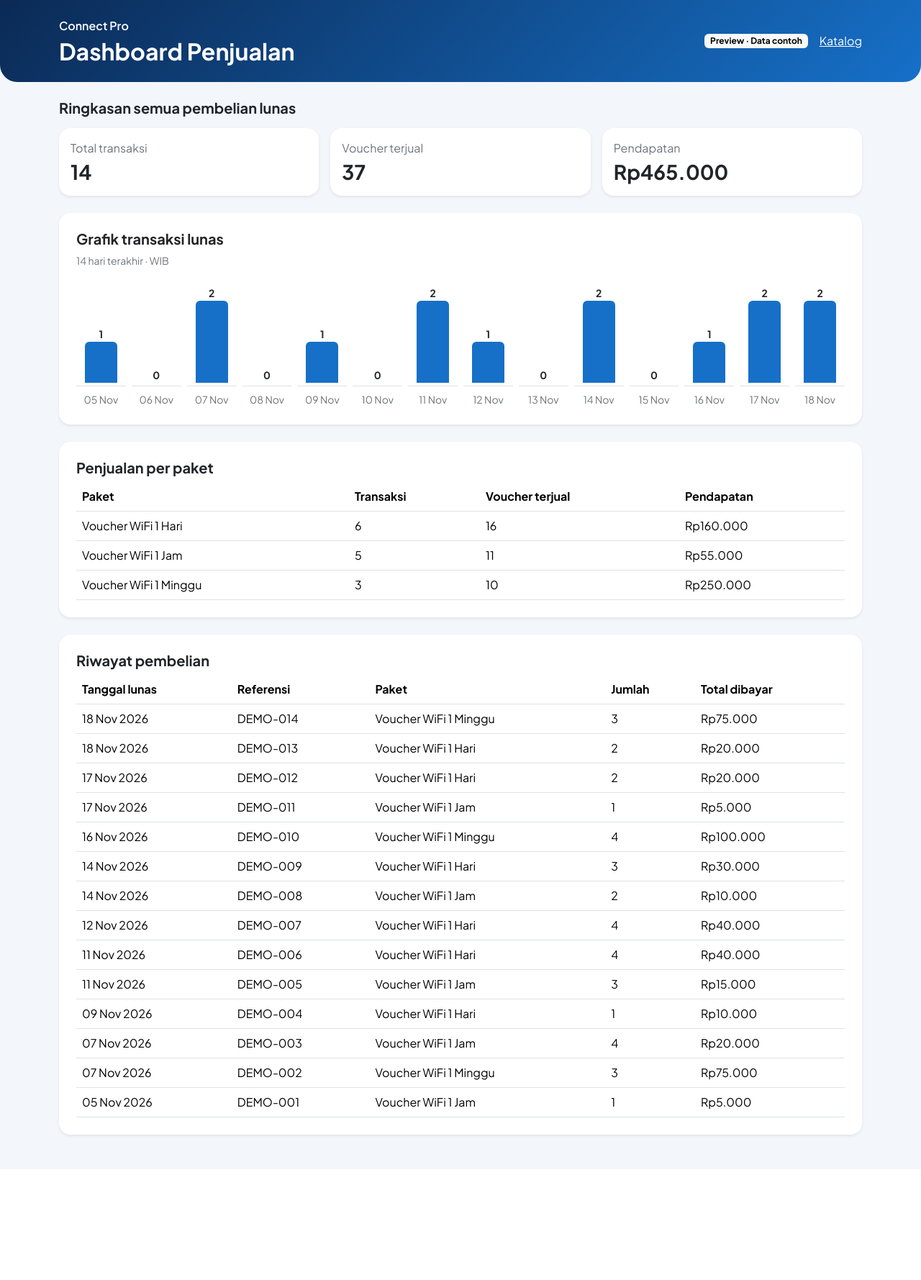
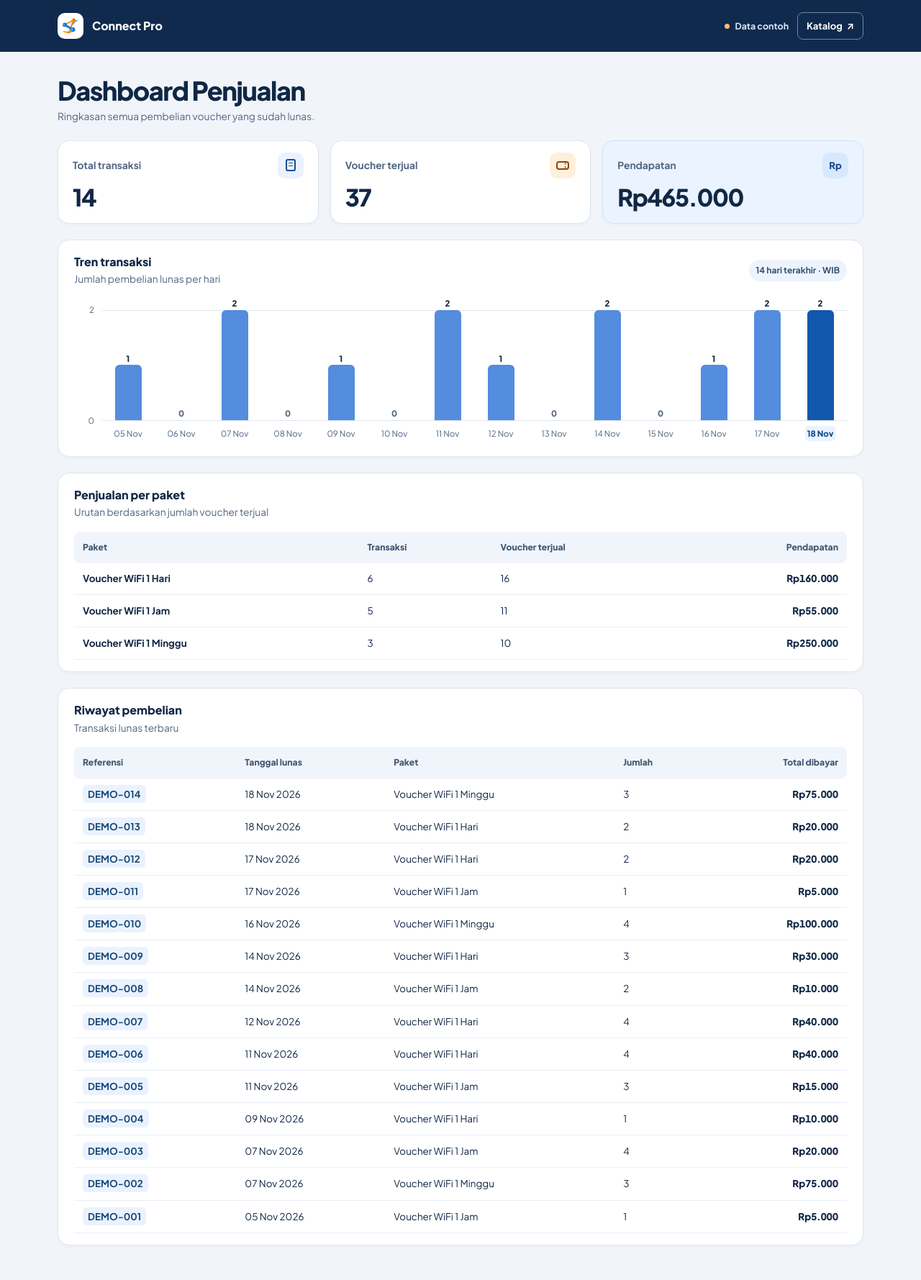
Before and after one commit to KykyAl/voucher-landing, a Laravel app: page /dashboard/preview in a window 1280 px wide. Shown: the whole page at 72% size. Before the commit the page ends 1583 px from the top, so only its background shows below. Run offline with Laravel 12, Linux system fonts and the light colour scheme.

Commit message:
uptimal dashboard

```diff
--- /dev/null
+++ b/public/css/voucher-dashboard.css
@@ -0,0 +1,175 @@
+.sales-dashboard {
+    --sales-ink: #102745;
+    --sales-muted: #506580;
+    --sales-border: #dce6f0;
+    --sales-blue: #145bb0;
+    min-height: 100vh;
+    background: #f1f5fa;
+    color: var(--sales-ink);
+}
+
+.sales-wrap {
+    width: min(1120px, 100% - 48px);
+    margin-inline: auto;
+}
+
+.sales-top {
+    background: #102a4e;
+    color: #fff;
+}
+
+.sales-top-inner,
+.sales-actions,
+.sales-brand,
+.sales-heading,
+.sales-metric-top,
+.sales-panel-head {
+    display: flex;
+    align-items: center;
+    gap: 12px;
+    justify-content: space-between;
+}
+
+.sales-top-inner { min-height: 72px; padding-block: 12px; }
+.sales-brand { color: #fff; font-size: 1rem; font-weight: 800; text-decoration: none; white-space: nowrap; }
+.sales-brand:hover { color: #dbeafe; }
+.sales-brand-mark { display: grid; place-items: center; width: 36px; height: 36px; background: #fff; border-radius: 10px; }
+.sales-actions { justify-content: flex-end; flex-wrap: wrap; }
+.sales-preview, .sales-user { color: #dce8f8; font-size: .78rem; font-weight: 700; }
+.sales-preview { display: inline-flex; align-items: center; gap: 7px; }
+.sales-preview span { width: 7px; height: 7px; border-radius: 50%; background: #ffbe70; }
+
+.sales-button {
+    display: inline-flex;
+    align-items: center;
+    gap: 6px;
+    background: transparent;
+    color: inherit;
+    font-size: .82rem;
+    font-weight: 700;
+    text-decoration: none;
+    padding: 8px 12px;
+    border: 1px solid #7087a4;
+    border-radius: 8px;
+    white-space: nowrap;
+}
+
+.sales-top .sales-button:hover { color: #fff; background: #244568; }
+.sales-button-primary { color: #fff; background: var(--sales-blue); border-color: var(--sales-blue); }
+.sales-button-primary:hover { color: #fff; background: #0e4a94; }
+.sales-dashboard :focus-visible { outline: 3px solid #4388e2; outline-offset: 3px; }
+
+.sales-main { display: grid; gap: 22px; padding-block: 32px 48px; }
+.sales-heading { flex-wrap: wrap; }
+.sales-heading h1 { margin: 0; font-size: clamp(1.65rem, 3vw, 2.25rem); font-weight: 800; letter-spacing: -.04em; }
+.sales-heading p,
+.sales-panel-head p { color: var(--sales-muted); margin: 5px 0 0; font-size: .86rem; }
+
+.sales-metrics { display: grid; grid-template-columns: repeat(3, minmax(0, 1fr)); gap: 16px; }
+
+.sales-metric,
+.sales-panel {
+    min-width: 0;
+    background: #fff;
+    border: 1px solid var(--sales-border);
+    border-radius: 16px;
+    box-shadow: 0 2px 5px rgb(20 48 82 / .035);
+}
+.sales-metric { padding: 16px 20px; }
+.sales-metric-pendapatan { background: #eaf3ff; border-color: #cfe2fa; }
+.sales-metric h2 { color: var(--sales-muted); font-size: .86rem; font-weight: 700; margin: 0; }
+.sales-value { font-size: clamp(1.4rem, 2.9vw, 2.05rem); font-weight: 800; letter-spacing: -.045em; line-height: 1.25; margin: 5px 0 0; overflow-wrap: anywhere; }
+
+.sales-metric-icon {
+    flex: 0 0 36px;
+    height: 36px;
+    border-radius: 10px;
+    display: grid;
+    place-items: center;
+    background: #eaf2ff;
+    color: #174d92;
+    font-size: .82rem;
+    font-weight: 800;
+}
+.sales-metric-voucher .sales-metric-icon { background: #fff0dc; color: #8f470a; }
+.sales-metric-pendapatan .sales-metric-icon { background: #d8e9ff; }
+.sales-icon-receipt { position: relative; width: 14px; height: 17px; border: 2px solid currentColor; border-radius: 3px; }
+.sales-icon-receipt::after { content: ""; position: absolute; inset: 3px 2px auto; height: 5px; border-block: 1px solid currentColor; }
+.sales-icon-ticket { position: relative; width: 18px; height: 12px; border: 2px solid currentColor; border-radius: 4px; }
+.sales-icon-ticket::after { content: ""; position: absolute; inset: 0 3px 0 auto; border-left: 1px dashed currentColor; }
+
+.sales-panel-head { flex-wrap: wrap; padding: 20px 22px 16px; }
+.sales-panel-title { font-size: 1rem; font-weight: 800; margin: 0; }
+.sales-period { color: #345171; background: #edf4fd; padding: 6px 10px; border-radius: 999px; font-size: .75rem; font-weight: 700; }
+
+.sales-chart-scroll { overflow-x: auto; margin: 0 22px 17px; padding: 16px 0 4px; }
+.sales-chart {
+    --sales-chart-height: 154px;
+    min-width: 625px;
+    display: grid;
+    grid-template-columns: 38px minmax(0, 1fr);
+    font-size: .72rem;
+}
+.sales-axis { position: relative; height: var(--sales-chart-height); color: var(--sales-muted); text-align: right; }
+.sales-axis span { position: absolute; right: 10px; transform: translateY(50%); }
+.sales-axis span:first-child { bottom: 100%; }
+.sales-axis span:last-child { bottom: 0; }
+.sales-bars {
+    display: grid;
+    grid-template-columns: repeat(14, minmax(0, 1fr));
+    margin: 0;
+    padding: 0;
+    list-style: none;
+    background: linear-gradient(var(--sales-border), var(--sales-border)) top / 100% 1px no-repeat;
+}
+.sales-bar-day { text-align: center; min-width: 0; }
+.sales-bar-track {
+    position: relative;
+    display: flex;
+    align-items: end;
+    justify-content: center;
+    height: var(--sales-chart-height);
+    border-bottom: 1px solid var(--sales-border);
+}
+.sales-bar { position: relative; height: var(--bar-height); width: min(60%, 37px); background: #548cde; border-radius: 6px 6px 0 0; }
+.sales-bar-today .sales-bar { background: #1258ac; }
+.sales-bar-count { position: absolute; bottom: calc(100% + 3px); left: 50%; transform: translateX(-50%); font-weight: 800; line-height: 1; }
+.sales-bar-empty .sales-bar-count { color: var(--sales-muted); }
+.sales-bar-label { display: inline-block; margin-top: 7px; padding: 2px 3px; color: var(--sales-muted); white-space: nowrap; }
+.sales-bar-today .sales-bar-label { color: #164b8a; background: #eaf3ff; border-radius: 5px; font-weight: 800; }
+
+.sales-table-panel .table-responsive { margin-inline: 22px; margin-bottom: 16px; }
+.sales-table { width: 100%; min-width: 495px; border-collapse: separate; border-spacing: 0; font-size: .84rem; }
+.sales-history { min-width: 650px; }
+.sales-table th, .sales-table td { padding: 12px; border-bottom: 1px solid #e9eff6; vertical-align: middle; }
+.sales-table thead th { background: #f0f5fb; color: #405874; font-size: .76rem; font-weight: 800; white-space: nowrap; }
+.sales-table thead th:first-child { border-radius: 8px 0 0 8px; }
+.sales-table thead th:last-child { border-radius: 0 8px 8px 0; }
+.sales-table tbody th { font-weight: 700; }
+.sales-table tbody tr:hover { background: #f7faff; }
+.sales-table th:last-child, .sales-table td:last-child { text-align: right; }
+.sales-table .sales-empty { color: var(--sales-muted); text-align: center; padding: 24px 12px; }
+.sales-money { white-space: nowrap; font-variant-numeric: tabular-nums; font-weight: 800; }
+.sales-reference { background: #eaf2ff; color: #194979; border-radius: 6px; padding: 4px 7px; overflow-wrap: anywhere; }
+.sales-pagination { padding: 0 22px; }
+.sales-entry { padding: 20px 22px; scroll-margin-top: 16px; }
+.sales-entry summary { cursor: pointer; }
+
+@media (max-width: 650px) {
+    .sales-wrap { width: calc(100% - 28px); }
+    .sales-main { gap: 16px; padding-block: 22px 32px; }
+    .sales-top-inner, .sales-actions, .sales-brand { gap: 8px; }
+    .sales-user { display: none; }
+    .sales-metrics { grid-template-columns: repeat(2, minmax(0, 1fr)); gap: 8px; }
+    .sales-metric { padding: 12px; }
+    .sales-metric-pendapatan { grid-column: 1 / -1; }
+    .sales-metric-top { align-items: flex-start; gap: 4px; }
+    .sales-metric h2 { font-size: .78rem; }
+    .sales-metric-icon { flex-basis: 26px; height: 26px; border-radius: 7px; }
+    .sales-panel-head, .sales-entry { padding-inline: 14px; }
+    .sales-chart-scroll, .sales-table-panel .table-responsive { margin-inline: 14px; }
+}
+
+@media (max-width: 359px) {
+    .sales-top-inner { flex-wrap: wrap; }
+}
--- a/resources/views/dashboard/index.blade.php
+++ b/resources/views/dashboard/index.blade.php
@@ -1,106 +1,168 @@
 @extends('layouts.landing')
 @section('title', 'Dashboard Penjualan | Connect Pro')
+@push('styles')
+    <link rel="stylesheet" href="{{ asset('css/voucher-dashboard.css') }}?v={{ hash_file('crc32b', public_path('css/voucher-dashboard.css')) }}">
+@endpush
 @section('content')
-@php use App\Services\VoucherCatalog; @endphp
-<header class="hero text-white">
-    <div class="container py-4 d-flex flex-wrap justify-content-between align-items-center gap-3">
-        <div>
-            <p class="mb-1 fw-semibold">Connect Pro</p>
-            <h1 class="h2 fw-bold mb-0">Dashboard Penjualan</h1>
-        </div>
-        <div class="d-flex flex-wrap align-items-center gap-3">
-            @if ($preview ?? false)
-                <span class="badge text-bg-light">Preview · Data contoh</span>
+@php
+    use App\Services\VoucherCatalog;
+
+    $preview = $preview ?? false;
+    $metrics = [
+        ['Total transaksi', number_format((int) $totals->transactions, 0, ',', '.'), 'transaksi'],
+        ['Voucher terjual', number_format((int) $totals->units, 0, ',', '.'), 'voucher'],
+        ['Pendapatan', VoucherCatalog::formatRupiah((int) $totals->revenue), 'pendapatan'],
+    ];
+@endphp
+<div class="sales-dashboard">
+    <header class="sales-top">
+        <div class="sales-wrap sales-top-inner">
+            <a href="{{ route('voucher.landing') }}" class="sales-brand">
+                <span class="sales-brand-mark"><x-brand-logo :size="24" /></span>
+                <span>Connect Pro</span>
+            </a>
+            <div class="sales-actions">
+                @if ($preview)
+                    <span class="sales-preview"><span aria-hidden="true"></span> Data contoh</span>
                 @else
-                <span>{{ auth()->user()->name }}</span>
+                    <span class="sales-user">{{ auth()->user()->name }}</span>
                 @endif
-            <a class="text-white" href="{{ route('voucher.landing') }}">Katalog</a>
-            @unless ($preview ?? false)
+                <a class="sales-button" href="{{ route('voucher.landing') }}">Katalog <span aria-hidden="true">↗</span></a>
+                @unless ($preview)
                     <form method="post" action="{{ route('logout') }}">
                         @csrf
-                <button type="submit" class="btn btn-sm btn-outline-light">Keluar</button>
+                        <button class="sales-button" type="submit">Keluar</button>
                     </form>
                 @endunless
             </div>
         </div>
     </header>
 
-<main class="container py-4">
+    <main class="sales-wrap sales-main" id="ringkasan">
         @if (session('status'))
             <p class="alert alert-success" role="status">{{ session('status') }}</p>
         @endif
-    <h2 class="h5 fw-bold mb-3">Ringkasan semua pembelian lunas</h2>
-    <div class="row g-3 mb-4">
-        @foreach ([
-            'Total transaksi' => number_format((int) $totals->transactions, 0, ',', '.'),
-            'Voucher terjual' => number_format((int) $totals->units, 0, ',', '.'),
-            'Pendapatan' => VoucherCatalog::formatRupiah((int) $totals->revenue),
-        ] as $label => $value)
-            <div class="col-md-4">
-                <div class="card rounded-4 border-0 shadow-sm p-3 h-100">
-                    <p class="text-secondary mb-1">{{ $label }}</p>
-                    <p class="h3 fw-bold mb-0">{{ $value }}</p>
+
+        <div class="sales-heading">
+            <div>
+                <h1>Dashboard Penjualan</h1>
+                <p>Ringkasan semua pembelian voucher yang sudah lunas.</p>
+            </div>
+            @unless ($preview)
+                <a class="sales-button sales-button-primary" href="#catat" onclick="document.getElementById('catat').open = true">+ Catat pembelian</a>
+            @endunless
+        </div>
+
+        <section class="sales-metrics" aria-label="Ringkasan penjualan">
+            @foreach ($metrics as [$label, $value, $type])
+                <article class="sales-metric sales-metric-{{ $type }}">
+                    <div class="sales-metric-top">
+                        <h2>{{ $label }}</h2>
+                        <span class="sales-metric-icon" aria-hidden="true">
+                            @switch($type)
+                                @case('transaksi') <i class="sales-icon-receipt"></i> @break
+                                @case('voucher') <i class="sales-icon-ticket"></i> @break
+                                @case('pendapatan') Rp @break
+                            @endswitch
+                        </span>
+                    </div>
+                    <p class="sales-value">{{ $value }}</p>
+                </article>
+            @endforeach
+        </section>
+
+        <section class="sales-panel" aria-labelledby="sales-chart-title">
+            <div class="sales-panel-head">
+                <div>
+                    <h2 class="sales-panel-title" id="sales-chart-title">Tren transaksi</h2>
+                    <p>Jumlah pembelian lunas per hari</p>
+                </div>
+                <span class="sales-period">14 hari terakhir · WIB</span>
+            </div>
+            <div class="sales-chart-scroll" tabindex="0" role="region" aria-label="Grafik transaksi harian">
+                <div class="sales-chart">
+                    <div class="sales-axis" aria-hidden="true">
+                        <span>{{ $chartMax }}</span>
+                        <span>0</span>
+                    </div>
+                    <ol class="sales-bars" aria-label="Jumlah transaksi per tanggal">
+                        @foreach ($days as $day)
+                            <li @class(['sales-bar-day', 'sales-bar-today' => $loop->last])>
+                                <div class="sales-bar-track">
+                                    <div @class(['sales-bar', 'sales-bar-empty' => $day['count'] === 0]) style="--bar-height: {{ $day['count'] / $chartMax * 100 }}%">
+                                        <span class="sales-bar-count">{{ $day['count'] }}</span>
                                     </div>
                                 </div>
-        @endforeach
-    </div>
-
-    <section class="card rounded-4 border-0 shadow-sm p-3 p-md-4 mb-4">
-        <h2 class="h5 fw-bold">Grafik transaksi lunas</h2>
-        <p class="text-secondary small mb-3">14 hari terakhir · WIB</p>
-        <div class="overflow-auto">
-            <ol class="list-unstyled d-grid gap-2 mb-0" aria-label="Jumlah transaksi per tanggal" style="grid-template-columns: repeat(14, minmax(44px, 1fr)); min-width: 720px">
-                @foreach ($days as $day)
-                    <li class="text-center small">
-                        <div class="d-flex flex-column justify-content-end align-items-center border-bottom pb-1" style="height: 148px">
-                            <strong>{{ $day['count'] }}</strong>
-                            <div class="rounded-top" aria-hidden="true" style="background: var(--vl-primary-light); width: 65%; height: {{ round(114 * $day['count'] / $chartMax) }}px"></div>
-                        </div>
-                        <div class="mt-2 text-secondary">{{ $day['label'] }}</div>
+                                <span class="sales-bar-label">{{ $day['label'] }}</span>
                             </li>
                         @endforeach
                     </ol>
                 </div>
+            </div>
         </section>
 
-    <section class="card rounded-4 border-0 shadow-sm p-3 p-md-4 mb-4">
-        <h2 class="h5 fw-bold">Penjualan per paket</h2>
-        <div class="table-responsive">
-            <table class="table align-middle mb-0">
-                <thead><tr><th scope="col">Paket</th><th scope="col">Transaksi</th><th scope="col">Voucher terjual</th><th scope="col">Pendapatan</th></tr></thead>
+        <section class="sales-panel sales-table-panel" aria-labelledby="sales-packages-title">
+            <div class="sales-panel-head">
+                <div>
+                    <h2 class="sales-panel-title" id="sales-packages-title">Penjualan per paket</h2>
+                    <p>Urutan berdasarkan jumlah voucher terjual</p>
+                </div>
+            </div>
+            <div class="table-responsive" tabindex="0" role="region" aria-labelledby="sales-packages-title">
+                <table class="sales-table">
+                    <thead>
+                        <tr><th scope="col">Paket</th><th scope="col">Transaksi</th><th scope="col">Voucher terjual</th><th scope="col">Pendapatan</th></tr>
+                    </thead>
                     <tbody>
                         @forelse ($packages as $package)
-                        <tr><td>{{ $package->voucher_name }}</td><td>{{ $package->transactions }}</td><td>{{ $package->units }}</td><td>{{ VoucherCatalog::formatRupiah((int) $package->revenue) }}</td></tr>
+                            <tr>
+                                <th scope="row">{{ $package->voucher_name }}</th>
+                                <td>{{ $package->transactions }}</td>
+                                <td>{{ $package->units }}</td>
+                                <td class="sales-money">{{ VoucherCatalog::formatRupiah((int) $package->revenue) }}</td>
+                            </tr>
                         @empty
-                        <tr><td colspan="4" class="text-secondary">Belum ada penjualan yang tercatat.</td></tr>
+                            <tr><td colspan="4" class="sales-empty">Belum ada penjualan yang tercatat.</td></tr>
                         @endforelse
                     </tbody>
                 </table>
             </div>
         </section>
 
-    <section class="card rounded-4 border-0 shadow-sm p-3 p-md-4 mb-4">
-        <h2 class="h5 fw-bold">Riwayat pembelian</h2>
-        <div class="table-responsive">
-            <table class="table align-middle mb-0">
-                <thead><tr><th scope="col">Tanggal lunas</th><th scope="col">Referensi</th><th scope="col">Paket</th><th scope="col">Jumlah</th><th scope="col">Total dibayar</th></tr></thead>
+        <section class="sales-panel sales-table-panel" aria-labelledby="sales-history-title">
+            <div class="sales-panel-head">
+                <div>
+                    <h2 class="sales-panel-title" id="sales-history-title">Riwayat pembelian</h2>
+                    <p>Transaksi lunas terbaru</p>
+                </div>
+            </div>
+            <div class="table-responsive" tabindex="0" role="region" aria-labelledby="sales-history-title">
+                <table class="sales-table sales-history">
+                    <thead>
+                        <tr><th scope="col">Referensi</th><th scope="col">Tanggal lunas</th><th scope="col">Paket</th><th scope="col">Jumlah</th><th scope="col">Total dibayar</th></tr>
+                    </thead>
                     <tbody>
                         @forelse ($sales as $sale)
-                        <tr><td class="text-nowrap">{{ \Carbon\CarbonImmutable::parse($sale->paid_on)->locale('id')->translatedFormat('d M Y') }}</td><td>{{ $sale->reference }}</td><td>{{ $sale->voucher_name }}</td><td>{{ $sale->quantity }}</td><td>{{ VoucherCatalog::formatRupiah($sale->total) }}</td></tr>
+                            <tr>
+                                <th scope="row"><span class="sales-reference">{{ $sale->reference }}</span></th>
+                                <td>{{ \Carbon\CarbonImmutable::parse($sale->paid_on)->locale('id')->translatedFormat('d M Y') }}</td>
+                                <td>{{ $sale->voucher_name }}</td>
+                                <td>{{ $sale->quantity }}</td>
+                                <td class="sales-money">{{ VoucherCatalog::formatRupiah($sale->total) }}</td>
+                            </tr>
                         @empty
-                        <tr><td colspan="5" class="text-secondary">Belum ada pembelian lunas yang tercatat.</td></tr>
+                            <tr><td colspan="5" class="sales-empty">Belum ada pembelian lunas yang tercatat.</td></tr>
                         @endforelse
                     </tbody>
                 </table>
             </div>
-        @if (! ($preview ?? false) && $sales->hasPages())
-            <div class="mt-3">{{ $sales->links('pagination::simple-bootstrap-5') }}</div>
+            @if (! $preview && $sales->hasPages())
+                <div class="sales-pagination">{{ $sales->links('pagination::simple-bootstrap-5') }}</div>
             @endif
         </section>
-
-    @unless ($preview ?? false)
-    <details class="card rounded-4 border-0 shadow-sm p-3 p-md-4" @if ($errors->any()) open @endif>
-        <summary class="h5 fw-bold mb-0">Catat pembelian lunas</summary>
+        @unless ($preview)
+            <details id="catat" class="sales-panel sales-entry" @if ($errors->any()) open @endif>
+                <summary class="sales-panel-title">Catat pembelian lunas</summary>
                 <p class="text-secondary mt-3">Isi setelah pembayaran dikonfirmasi. Gunakan nomor referensi yang unik untuk setiap transaksi.</p>
                 @if ($errors->any())
                     <ul class="alert alert-danger ps-5" role="alert">
@@ -136,9 +198,10 @@
                         <label for="paid_on" class="form-label">Tanggal lunas</label>
                         <input id="paid_on" name="paid_on" type="date" max="{{ $today }}" class="form-control" value="{{ old('paid_on', $today) }}" required>
                     </div>
-            <div class="col-12"><button class="btn btn-brand" type="submit">Simpan pembelian</button></div>
+                    <div class="col-12"><button class="sales-button sales-button-primary" type="submit">Simpan pembelian</button></div>
                 </form>
             </details>
         @endunless
     </main>
+</div>
 @endsection
--- a/resources/views/layouts/landing.blade.php
+++ b/resources/views/layouts/landing.blade.php
@@ -16,6 +16,7 @@
           crossorigin="anonymous">
     {{-- ?v= berubah setiap isi file berubah, agar browser tidak memakai CSS lama dari cache --}}
     <link rel="stylesheet" href="{{ asset('css/voucher-landing.css') }}?v={{ hash_file('crc32b', public_path('css/voucher-landing.css')) }}">
+    @stack('styles')
 </head>
 <body>
     @yield('content')
```
Lines whose indentation alone changed are shown as unchanged.
